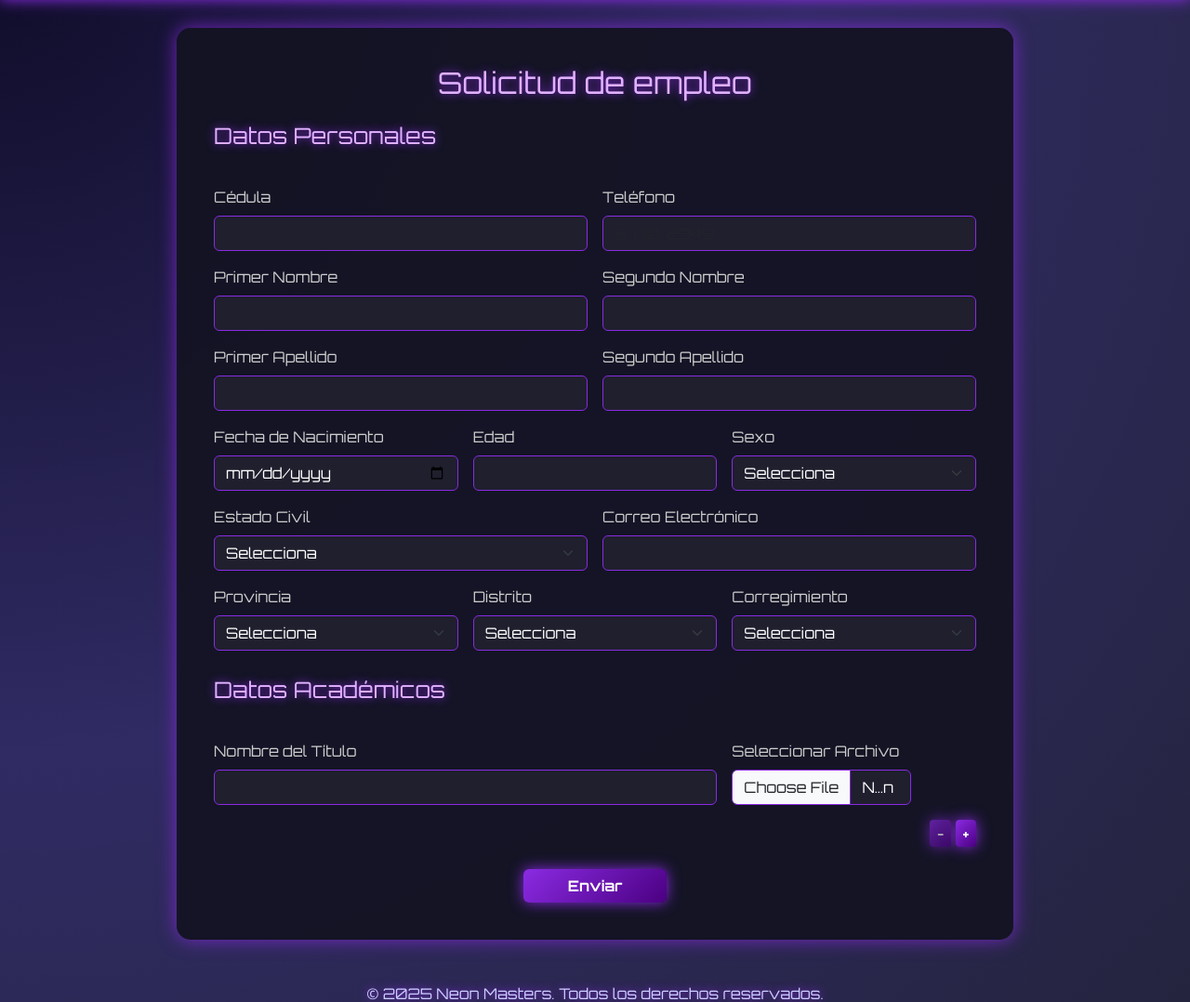
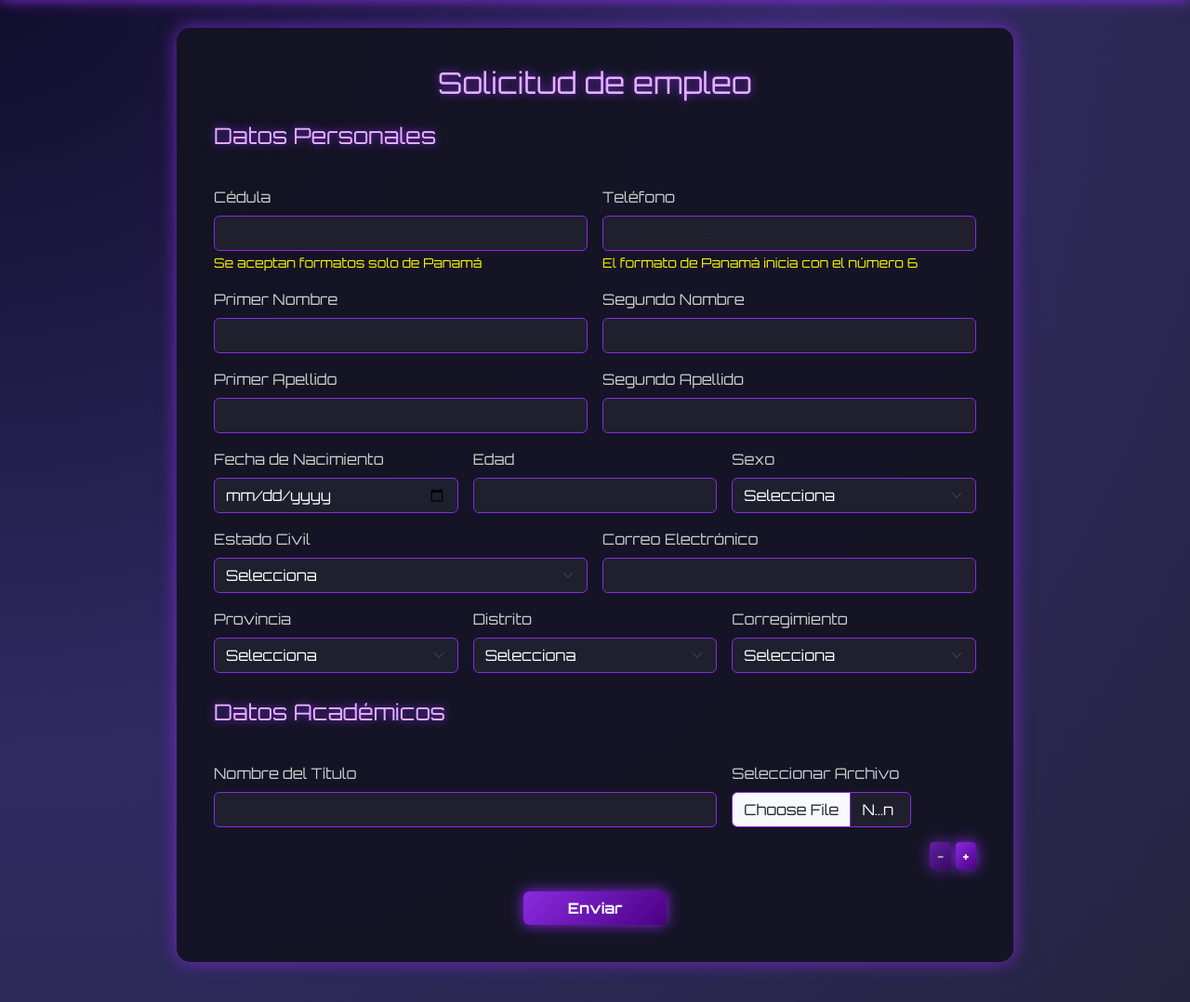
Before and after one commit to Benji0104/proyecto2DS9_NeonMasters, a PHP site: page /formulario.php in a window 1280 px wide. Shown: the part 50-1128 px from the top of the page at 93% size. Run offline with PHP 8.4, Linux system fonts and the light colour scheme.

Commit message:
add: Letras en toda web y mensajes para el formulario

```diff
--- a/Assets/style/style_NM.css
+++ b/Assets/style/style_NM.css
@@ -1,11 +1,15 @@
 body {
     background: radial-gradient(circle at top left, #0f0c29, #302b63, #24243e);
-    color: #fff;
     font-family: 'Orbitron', sans-serif;
     min-height: 100vh;
     display: flex;
     flex-direction: column;
 }
+
+* {
+    color: #fff;
+}
+
 
 .container-main {
     flex-grow: 1;
--- a/Pantallas/formulario.php
+++ b/Pantallas/formulario.php
@@ -38,12 +38,14 @@
                             <label for="cedula" class="form-label">Cédula</label>
                             <input type="text" id="cedula" name="cedula" class="form-control" maxlength="11"
                                 onkeypress="validarPEN(event, this)" oninput="validarPENPegado(this)" required>
+                            <small style="color: #FAF201;">Se aceptan formatos solo de Panamá</small>
                         </div>
                         <div class="col-md-6">
                             <label for="telefono" class="form-label">Teléfono</label>
                             <input type="tel" id="telefono" name="telefono" class="form-control" maxlength="9"
                                 onkeypress="soloNumerosYGuion(event)" placeholder="6770-2949"
                                 oninput="validarTelefono(this)" required>
+                            <small style="color: #FAF201;">El formato de Panamá inicia con el número 6</small>
                         </div>
                         <div class="col-md-6">
                             <label for="nombre1" class="form-label">Primer Nombre</label>
```
